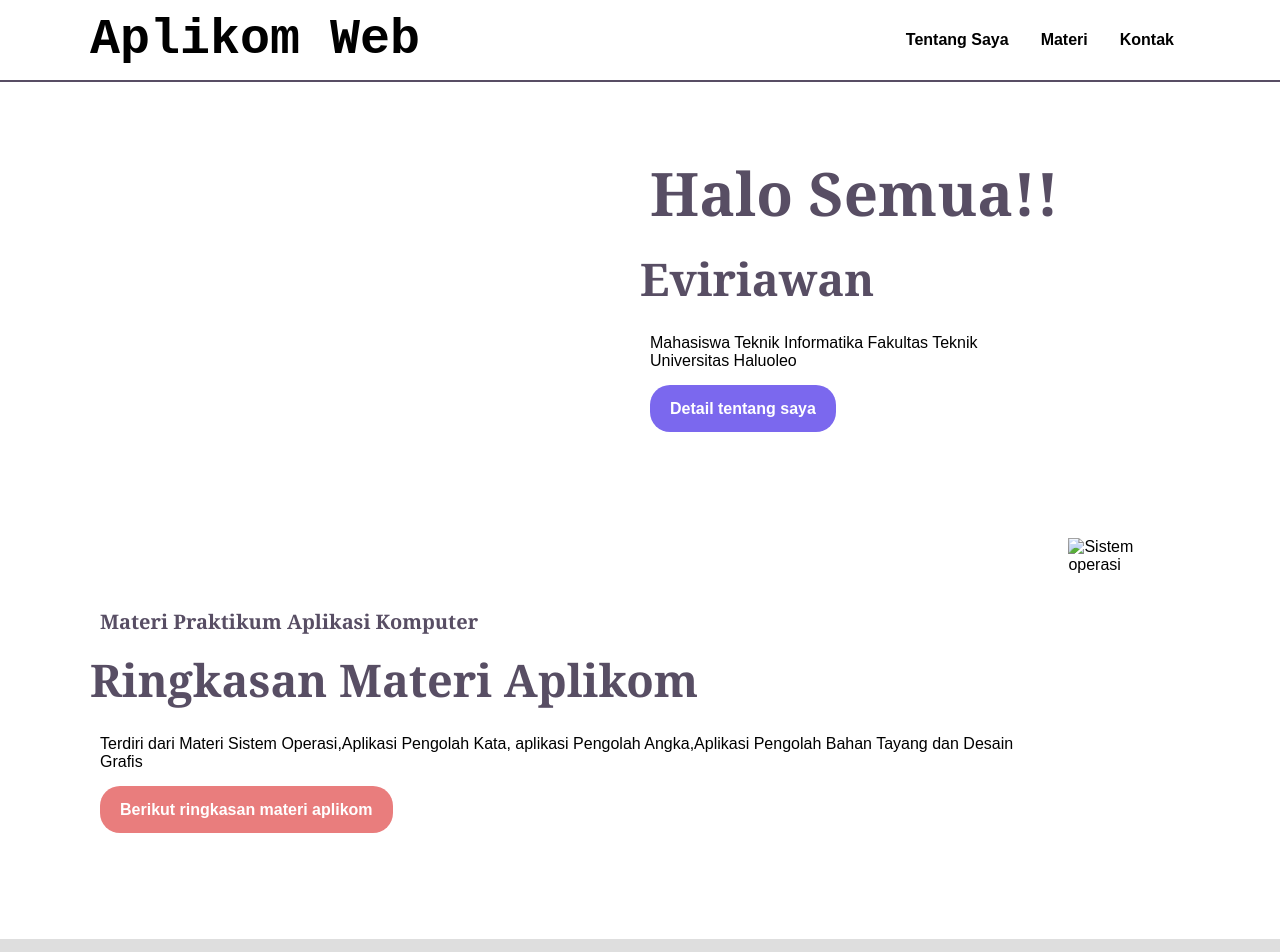
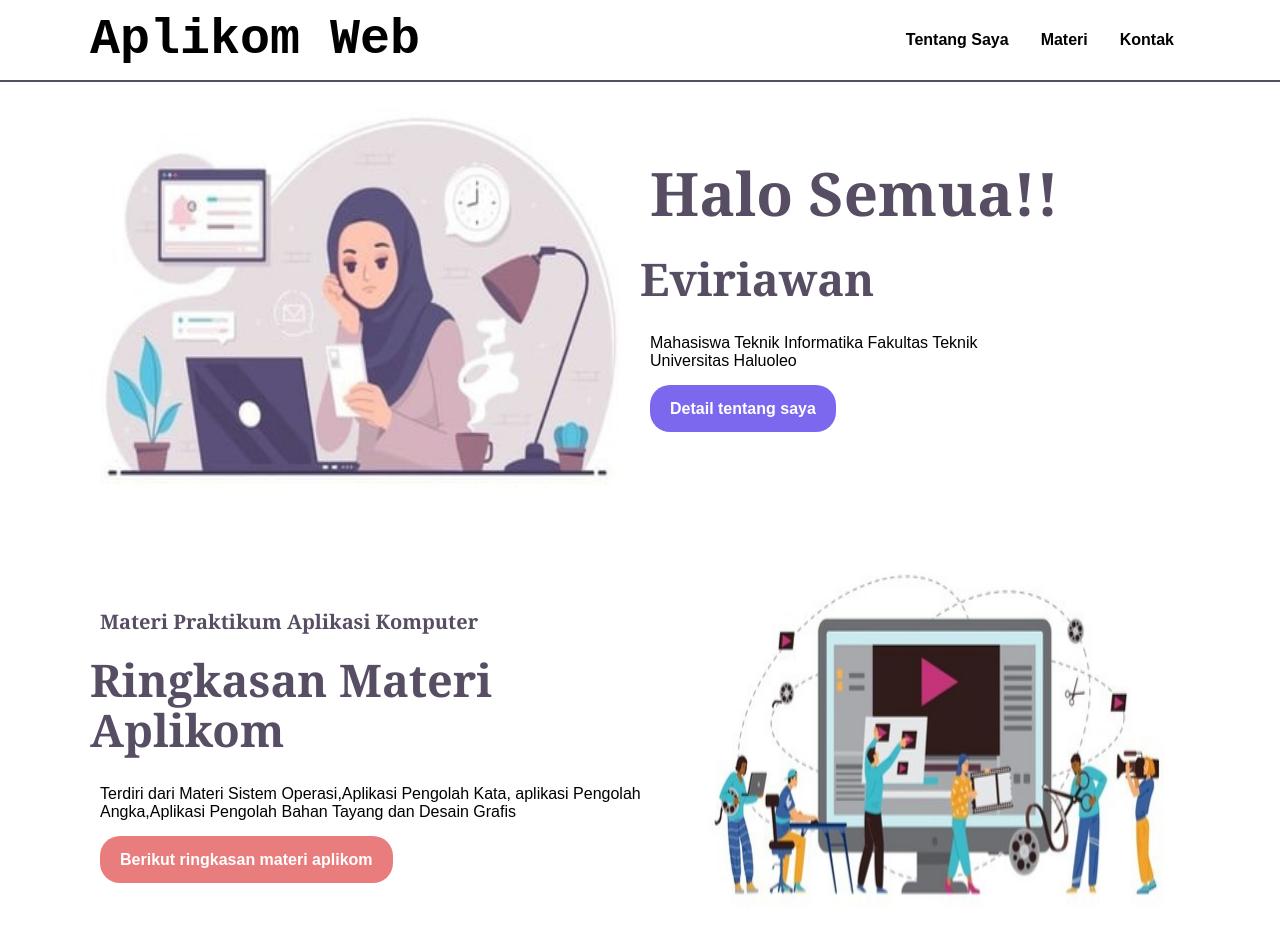
Before and after one commit to Eviriawan/Eviriawan.github.io, a plain HTML site: page index.html in a window 1280 px wide. Shown: the top 952 px of the page. Drawn offline with Linux system fonts and the light colour scheme; files that its build step writes are made by us from their sources.

Commit message:
Update index.html

```diff
--- a/index.html
+++ b/index.html
@@ -5,7 +5,7 @@
     <meta http-equiv="X-UA-Compatible" content="IE=edge">
     <meta name="viewport" content="width=device-width, initial-scale=1.0">
     <title>Aplikom Web</title>
-    <link rel="stylesheet" href="foto/style.css">
+    <link rel="stylesheet" href="style.css">
 </head>
 <body>
     <nav>
@@ -23,7 +23,7 @@
     <div class="wrapper">
         <!--untuk home-->
         <section id="home">
-            <img src="foto/dff.jpeg" alt="">
+            <img src="dff.jpeg" alt="">
             <div class="kolom">
                 <p class="deskripsi">Halo Semua!!</p>
                 <h2>Eviriawan</h2>
@@ -40,7 +40,7 @@
                 <p> Terdiri dari Materi Sistem Operasi,Aplikasi Pengolah Kata, aplikasi Pengolah Angka,Aplikasi Pengolah Bahan Tayang dan Desain Grafis
                 <p><a href="https://drive.google.com/folderview?id=1f9mubsOx9nKu1-HKl1qhjrxA76vDFheJ" class="tbl-pink">Berikut ringkasan materi aplikom</a></p>
             </div>
-            <img src="foto/WhatsApp Image 2022-12-10 at 23.12.10 (1).jpeg" alt="Sistem operasi">
+            <img src="WhatsApp Image 2022-12-10 at 23.12.10 (1).jpeg" alt="Sistem operasi">
         </section>
     </div>
 
```
